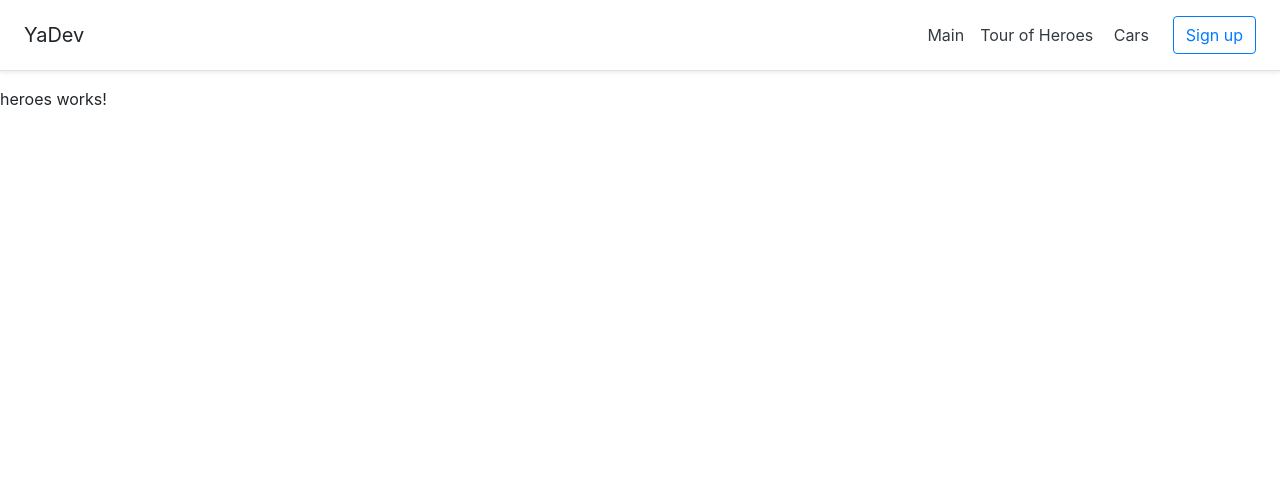
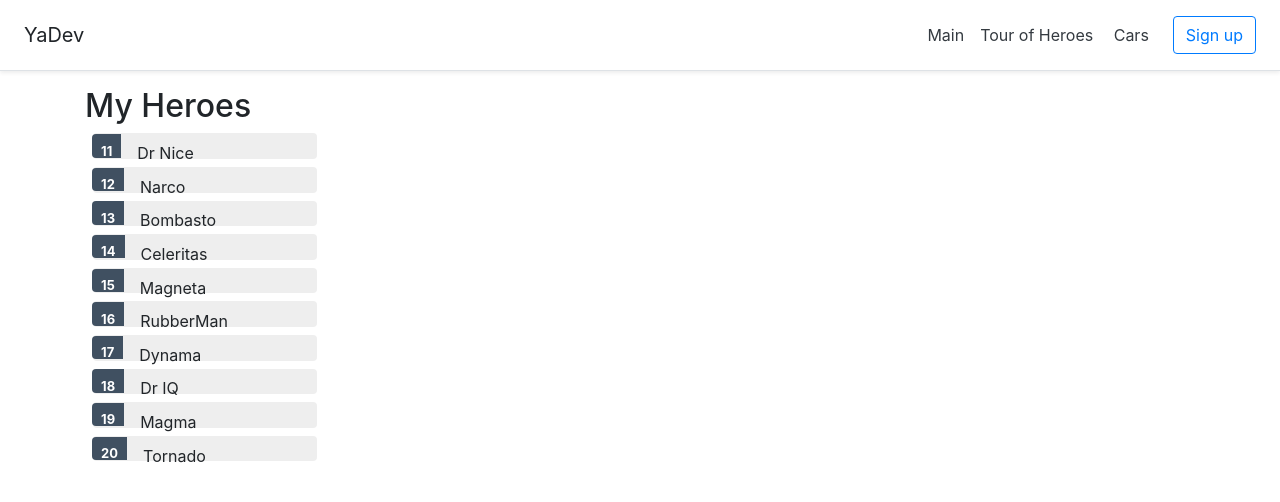
Before and after one commit to kyberorg-lab/ang, an Angular app in the folder webapp/: page /heroes in a window 1280 px wide. Shown: the top 502 px of the page. Built offline with nearby package versions, Linux system fonts and the light colour scheme.

Commit message:
[WIP] Before Services in Tour of Heroes

```diff
--- a/webapp/src/app/app.module.ts
+++ b/webapp/src/app/app.module.ts
@@ -7,6 +7,7 @@
 import {FormsModule} from '@angular/forms';
 import { IndexComponent } from './components/index/index.component';
 import { HeroesComponent } from './components/heroes/heroes.component';
+import { HeroDetailComponent } from './components/hero-detail/hero-detail.component';
 
 @NgModule({
     declarations: [
@@ -14,6 +15,7 @@
         CarComponent,
         IndexComponent,
         HeroesComponent,
+        HeroDetailComponent,
     ],
     imports: [
         BrowserModule,
--- /dev/null
+++ b/webapp/src/app/components/hero-detail/hero-detail.component.html
@@ -0,0 +1,9 @@
+<div *ngIf="hero">
+    <h2>{{hero.name | uppercase}} Details</h2>
+    <div><span>id: </span>{{hero.id}}</div>
+    <div>
+        <label>name:
+            <input [(ngModel)]="hero.name" placeholder="name"/>
+        </label>
+    </div>
+</div>
--- /dev/null
+++ b/webapp/src/app/components/hero-detail/hero-detail.component.ts
@@ -0,0 +1,20 @@
+import {Component, OnInit, Input} from '@angular/core';
+import {Hero} from '../heroes/hero';
+
+@Component({
+    selector: 'app-hero-detail',
+    templateUrl: './hero-detail.component.html',
+    styleUrls: ['./hero-detail.component.css']
+})
+
+export class HeroDetailComponent implements OnInit {
+
+    @Input() hero: Hero;
+
+    constructor() {
+    }
+
+    ngOnInit(): void {
+    }
+
+}
--- /dev/null
+++ b/webapp/src/app/components/heroes/hero.ts
@@ -0,0 +1,4 @@
+export interface Hero {
+    id: number;
+    name: string;
+}
--- a/webapp/src/app/components/heroes/heroes.component.css
+++ b/webapp/src/app/components/heroes/heroes.component.css
@@ -0,0 +1,48 @@
+.heroes {
+    margin: 0 0 2em 0;
+    list-style-type: none;
+    padding: 0;
+    width: 15em;
+}
+
+.heroes li {
+    cursor: pointer;
+    position: relative;
+    left: 0;
+    background-color: #EEE;
+    margin: .5em;
+    padding: .3em 0;
+    height: 1.6em;
+    border-radius: 4px;
+}
+
+.heroes li:hover {
+    color: #607D8B;
+    background-color: #DDD;
+    left: .1em;
+}
+
+.heroes li.selected {
+    background-color: #CFD8DC;
+    color: white;
+}
+
+.heroes li.selected:hover {
+    background-color: #BBD8DC;
+    color: white;
+}
+
+.heroes .badge {
+    display: inline-block;
+    font-size: small;
+    color: white;
+    padding: 0.8em 0.7em 0 0.7em;
+    background-color: #405061;
+    line-height: 1em;
+    position: relative;
+    left: -1px;
+    top: -4px;
+    height: 1.8em;
+    margin-right: .8em;
+    border-radius: 4px 0 0 4px;
+}
--- a/webapp/src/app/components/heroes/heroes.component.html
+++ b/webapp/src/app/components/heroes/heroes.component.html
@@ -1 +1,12 @@
-<p>heroes works!</p>
+<div class="container">
+    <h2>My Heroes</h2>
+    <ul class="heroes">
+        <li *ngFor="let hero of heroes"
+            [class.selected]="hero === selectedHero"
+            (click)="onSelect(hero)">
+            <span class="badge">{{hero.id}}</span> {{hero.name}}
+        </li>
+    </ul>
+
+    <app-hero-detail [hero]="selectedHero"></app-hero-detail>
+</div>
--- a/webapp/src/app/components/heroes/heroes.component.ts
+++ b/webapp/src/app/components/heroes/heroes.component.ts
@@ -1,4 +1,6 @@
 import {Component, OnInit} from '@angular/core';
+import {Hero} from './hero';
+import {HEROES} from './mock-heroes';
 
 @Component({
     selector: 'app-heroes',
@@ -6,7 +8,8 @@
     styleUrls: ['./heroes.component.css']
 })
 export class HeroesComponent implements OnInit {
-
+    heroes = HEROES;
+    selectedHero: Hero;
 
     constructor() {
     }
@@ -14,4 +17,7 @@
     ngOnInit(): void {
     }
 
+    onSelect(hero: Hero): void {
+        this.selectedHero = hero;
+    }
 }
--- /dev/null
+++ b/webapp/src/app/components/heroes/mock-heroes.ts
@@ -0,0 +1,14 @@
+import {Hero} from './hero';
+
+export const HEROES: Hero[] = [
+    {id: 11, name: 'Dr Nice'},
+    {id: 12, name: 'Narco'},
+    {id: 13, name: 'Bombasto'},
+    {id: 14, name: 'Celeritas'},
+    {id: 15, name: 'Magneta'},
+    {id: 16, name: 'RubberMan'},
+    {id: 17, name: 'Dynama'},
+    {id: 18, name: 'Dr IQ'},
+    {id: 19, name: 'Magma'},
+    {id: 20, name: 'Tornado'}
+];
```
Also changed, not shown: webapp/src/app/services/hero.service.ts (added, +16 -0 lines), webapp/src/app/components/hero-detail/hero-detail.component.css (added), 2 other files (tests, documents, lock files or other folders).
